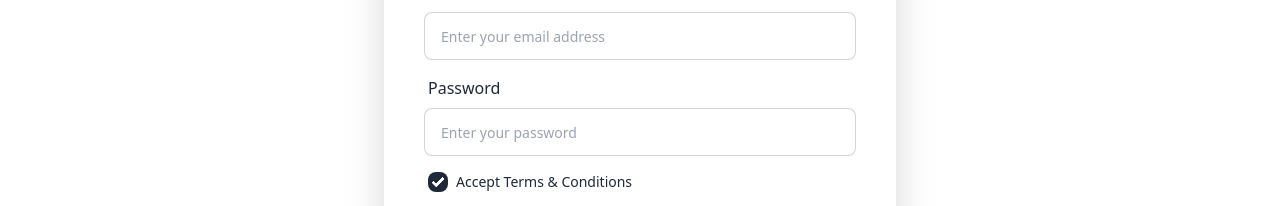
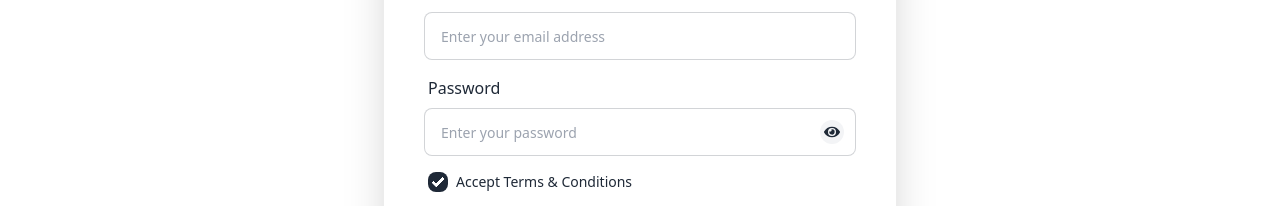
Before and after one commit to masud2005/9th-assignment-Career-Counseling, a React (Vite) app: page /register in a window 1280 px wide. Shown: the part 437-643 px from the top of the page. Built offline with nearby package versions, Linux system fonts and the light colour scheme.

Commit message:
Password Hide & Show Toggoling Function Added

```diff
--- a/package.json
+++ b/package.json
@@ -13,6 +13,7 @@
     "firebase": "^11.0.2",
     "react": "^18.3.1",
     "react-dom": "^18.3.1",
+    "react-icons": "^5.3.0",
     "react-router-dom": "^6.28.0",
     "sweetalert2": "^11.14.5",
     "swiper": "^11.1.14"
--- a/src/pages/Register.jsx
+++ b/src/pages/Register.jsx
@@ -1,11 +1,13 @@
-import React, { useContext } from 'react';
+import React, { useContext, useState } from 'react';
 import { AuthContext } from '../context/AuthProvider';
 import { Link } from 'react-router-dom';
 import Swal from 'sweetalert2';
+import { FaEye, FaEyeSlash } from 'react-icons/fa';
 
 const Register = () => {
 
     const { createNewUser, loginWithGoogle } = useContext(AuthContext);
+    const [showPassword, setShowPassword] = useState(false);
     // console.log(createNewUser);
 
     const handleRegister = (e) => {
@@ -91,11 +93,16 @@ const Register = () => {
                     </label>
                     <input type="email" name='email' placeholder="Enter your email address" className="input input-bordered placeholder:text-sm" required />
                 </div>
-                <div className="form-control">
+                <div className="form-control relative">
                     <label className="label">
                         <span className="label-text text-base">Password</span>
                     </label>
-                    <input type="password" name='password' placeholder="Enter your password" className="input input-bordered placeholder:text-sm" required />
+                    <input type={`${showPassword ? 'text' : 'password'}`} name='password' placeholder="Enter your password" className="input input-bordered placeholder:text-sm" required />
+                    <a onClick={() => setShowPassword(!showPassword)} className='absolute right-3 bottom-3 p-1 bg-gray-100 rounded-full'>
+                        {
+                            showPassword ? <FaEyeSlash /> : <FaEye />
+                        }
+                    </a>
                 </div>
 
                 <div className="form-control">
```
Also changed, not shown: 1 other file (tests, documents, lock files or other folders).
